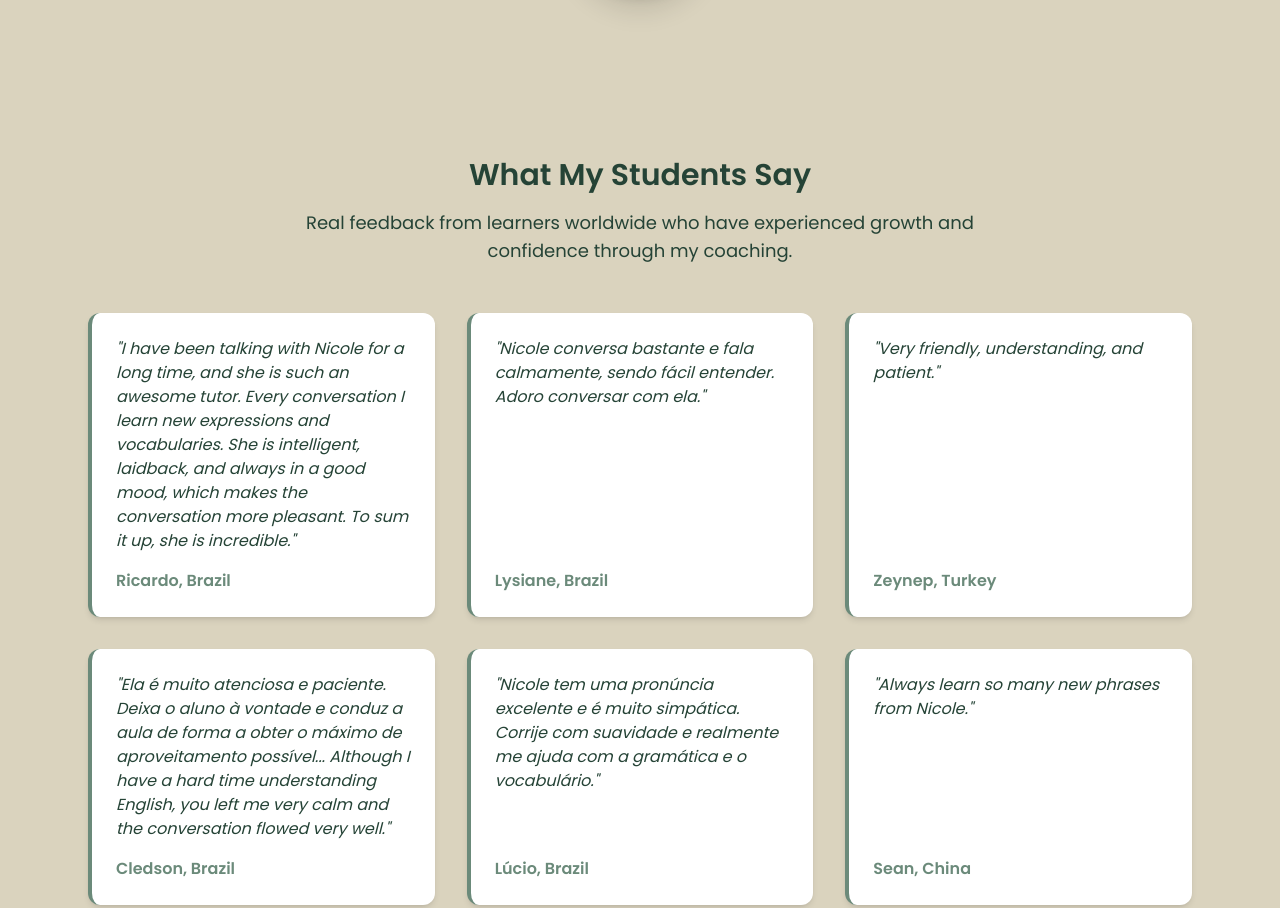
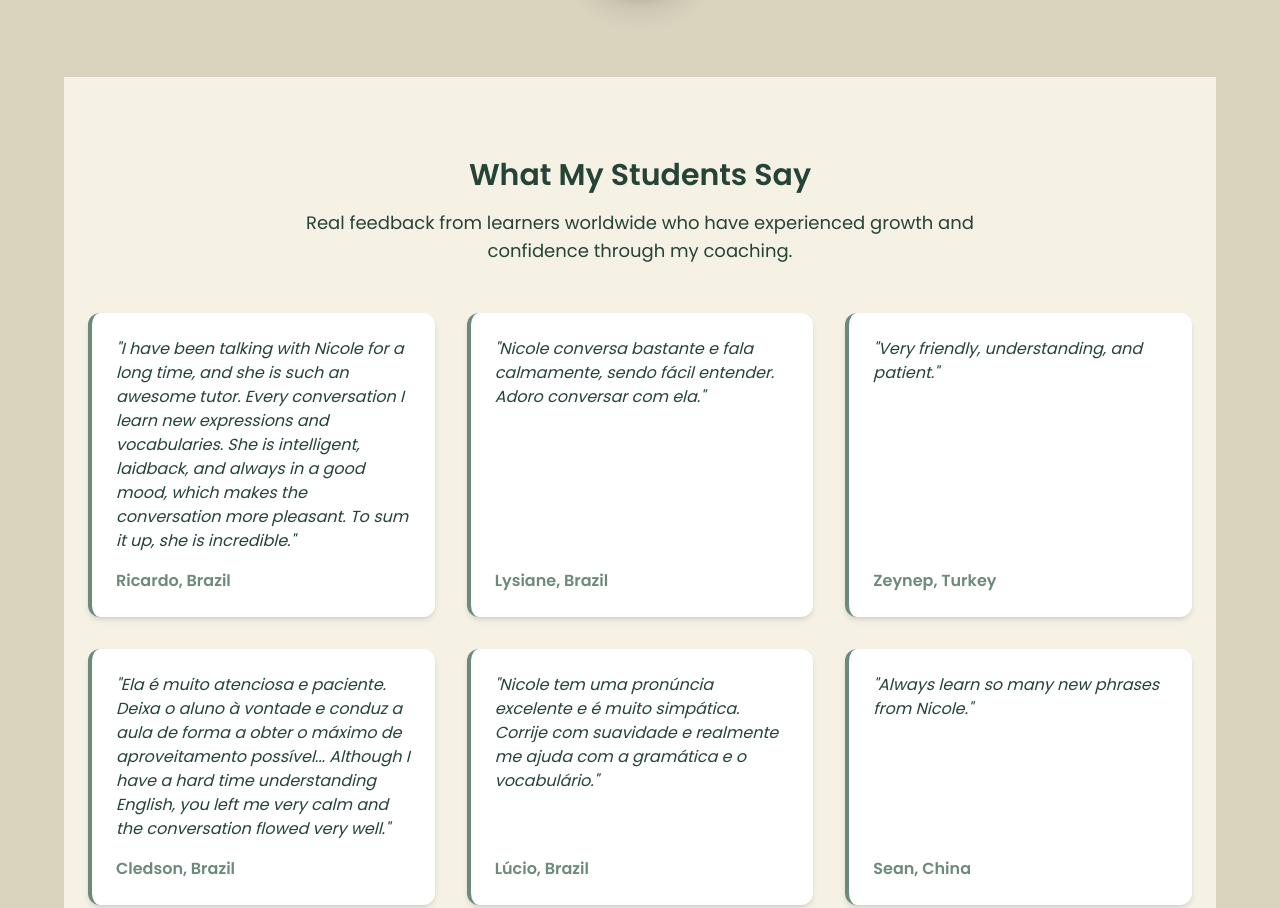
Before and after one commit to lucasstonehc/ManifestingMilestones, a plain HTML site: page index.html in a window 1280 px wide. Shown: the part 3257-4165 px from the top of the page. Drawn offline with nearby package versions, Linux system fonts and the light colour scheme.

Commit message:
Update index.html

```diff
--- a/index.html
+++ b/index.html
@@ -155,7 +155,7 @@
   </section>
 
   <!-- Testimonials Section -->
-  <section class="section-wrapper px-6 fade-in max-w-6xl mx-auto fade-in">
+  <section class="section-wrapper bg-[#F5F1E5] px-6 fade-in max-w-6xl mx-auto fade-in">
     <div class="text-center mb-12">
       <h2 class="text-3xl font-bold text-[#254336] mb-4">What My Students Say</h2>
       <p class="text-lg text-[#254336] max-w-3xl mx-auto">
```
